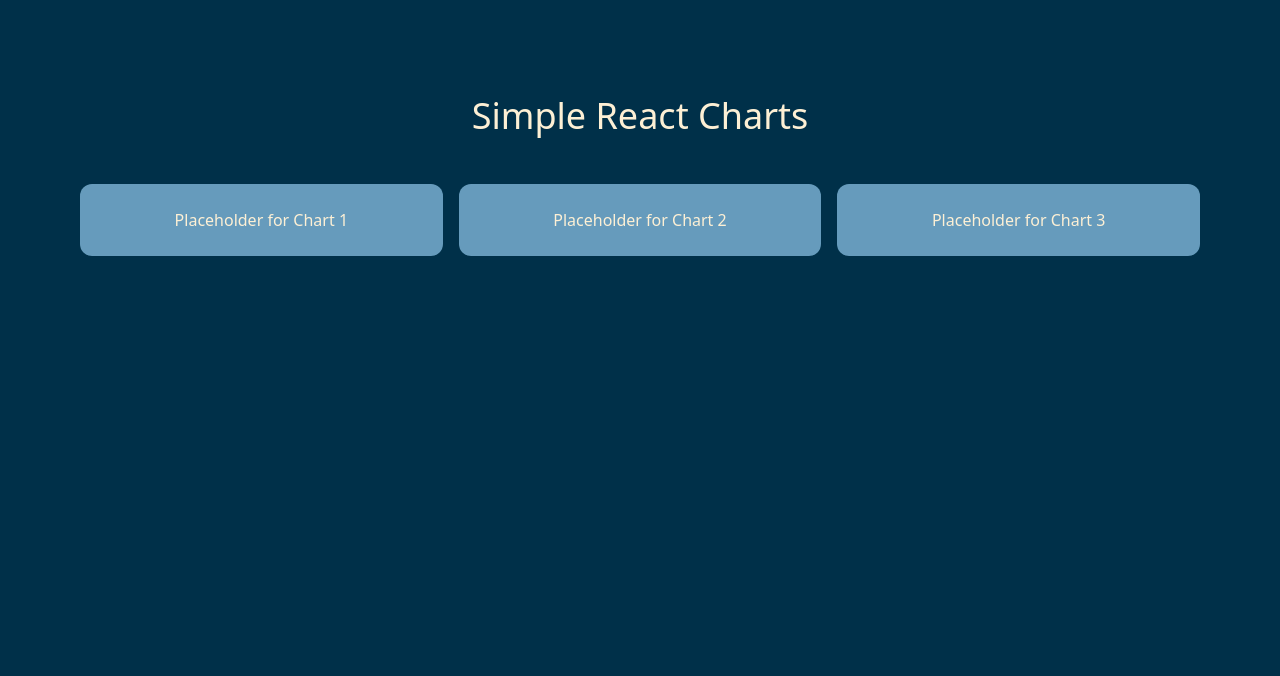
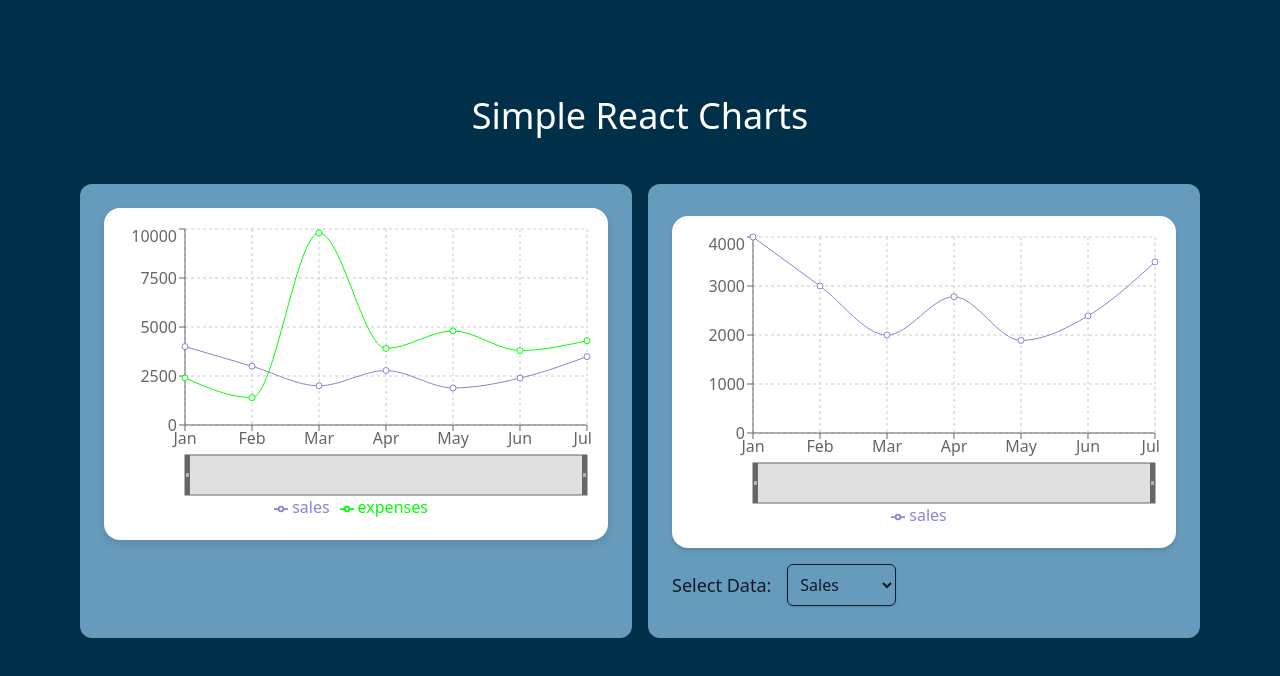
Before and after one commit to Askari64/simple-react-charts, a React (Vite) app: page / in a window 1280 px wide. Shown: the top 676 px of the page. Built offline with nearby package versions, Linux system fonts and the light colour scheme.

Commit message:
Line Charts Integrated

```diff
--- a/src/App.jsx
+++ b/src/App.jsx
@@ -1,15 +1,20 @@
+import { LineChartComponent, FilteredLineChart } from "./Charts/LineChartComponents";
 function App() {
   return (
     <>
-      <div className="min-h-dvh w-full bg-[#003049] text-[#fdf0d5]">
+      <div className="min-h-dvh w-full bg-[#003049] text-white">
         <div className="max-w-6xl mx-auto px-4 py-12">
           <h1 className="text-center mt-12 text-xl md:text-2xl lg:text-4xl mb-12">
             Simple React Charts
           </h1>
-          <div className=" grid grid-cols-1 md:grid-cols-2 lg:grid-cols-3 gap-4">
-            <p className="text-center bg-[#669bbc] rounded-xl p-6">Placeholder for Chart 1</p>
-            <p className="text-center bg-[#669bbc] rounded-xl p-6">Placeholder for Chart 2</p>
-            <p className="text-center bg-[#669bbc] rounded-xl p-6">Placeholder for Chart 3</p>
+
+          <div className=" grid grid-cols-1 md:grid-cols-2 gap-4 text-gray-900">
+            <div className="text-center bg-[#669bbc] rounded-xl p-6">
+              <LineChartComponent />
+            </div>
+            <div className="text-center bg-[#669bbc] rounded-xl p-6">
+              <FilteredLineChart />
+            </div>
           </div>
         </div>
       </div>
```
